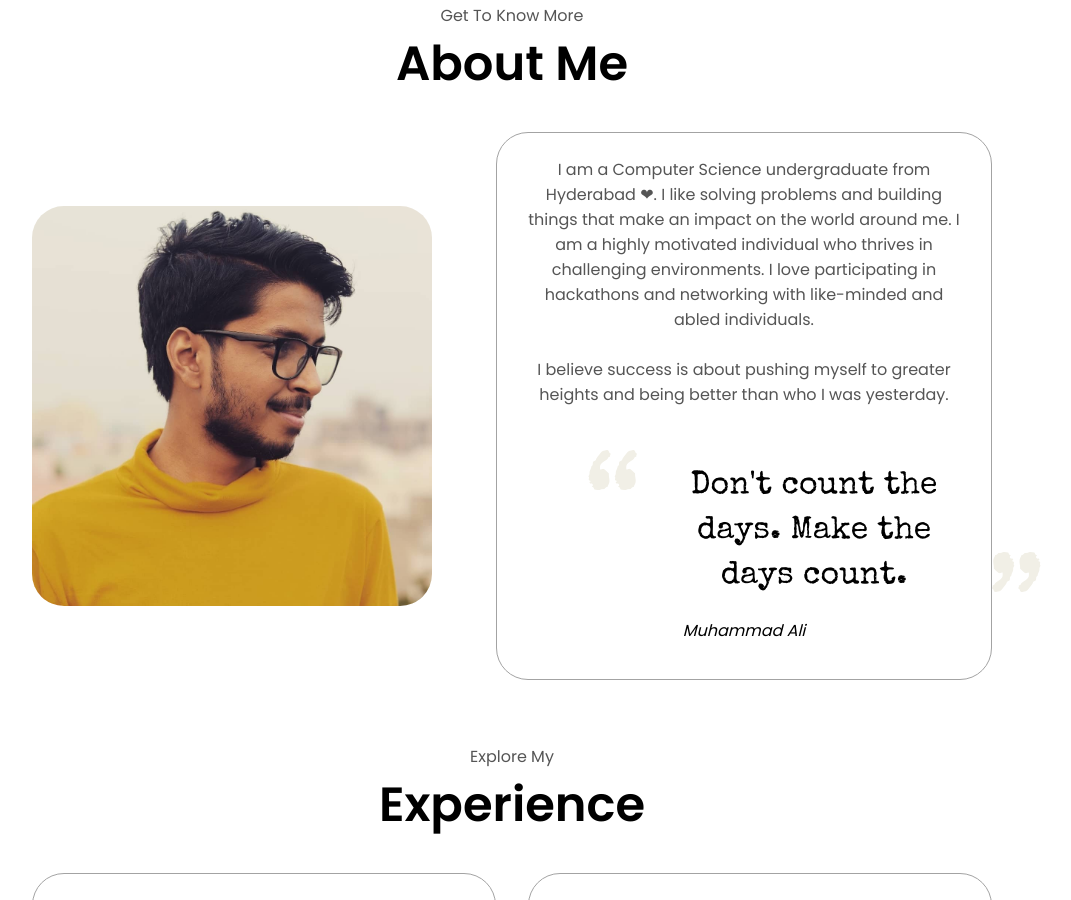
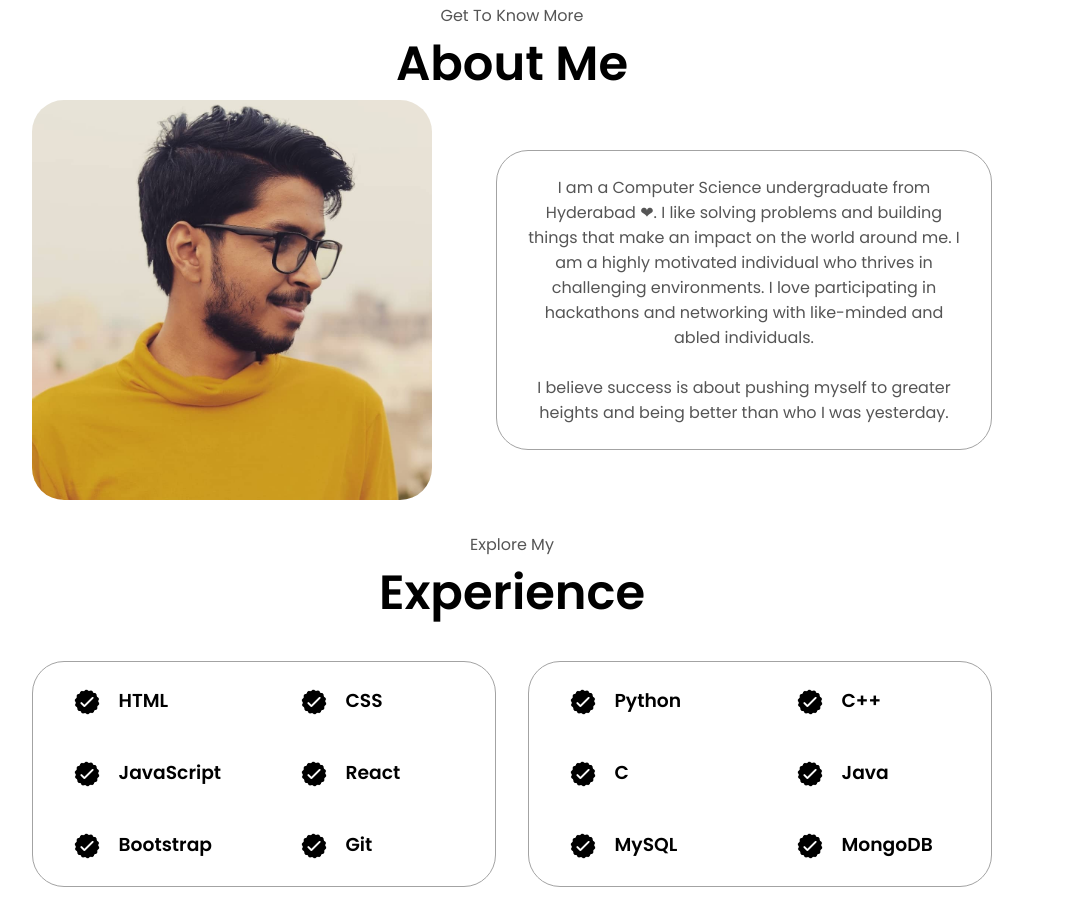
Before and after one commit to rsphoenix02/portfolio, a plain HTML site: page index.html in a window 1280 px wide. Shown: the part 925-1825 px from the top of the page, without its empty margins (128-1199 px from the left). Drawn offline with nearby package versions, Linux system fonts and the light colour scheme.

Commit message:
Removed Blockquote

```diff
--- a/index.html
+++ b/index.html
@@ -105,12 +105,6 @@
                   yesterday.
                 </p>
               </div>
-              <br><br>
-              <blockquote>
-                Don't count the days.
-                Make the days count.
-              </blockquote>
-              <cite>Muhammad Ali</cite>
             </div>
           </div>
         </div>
```
